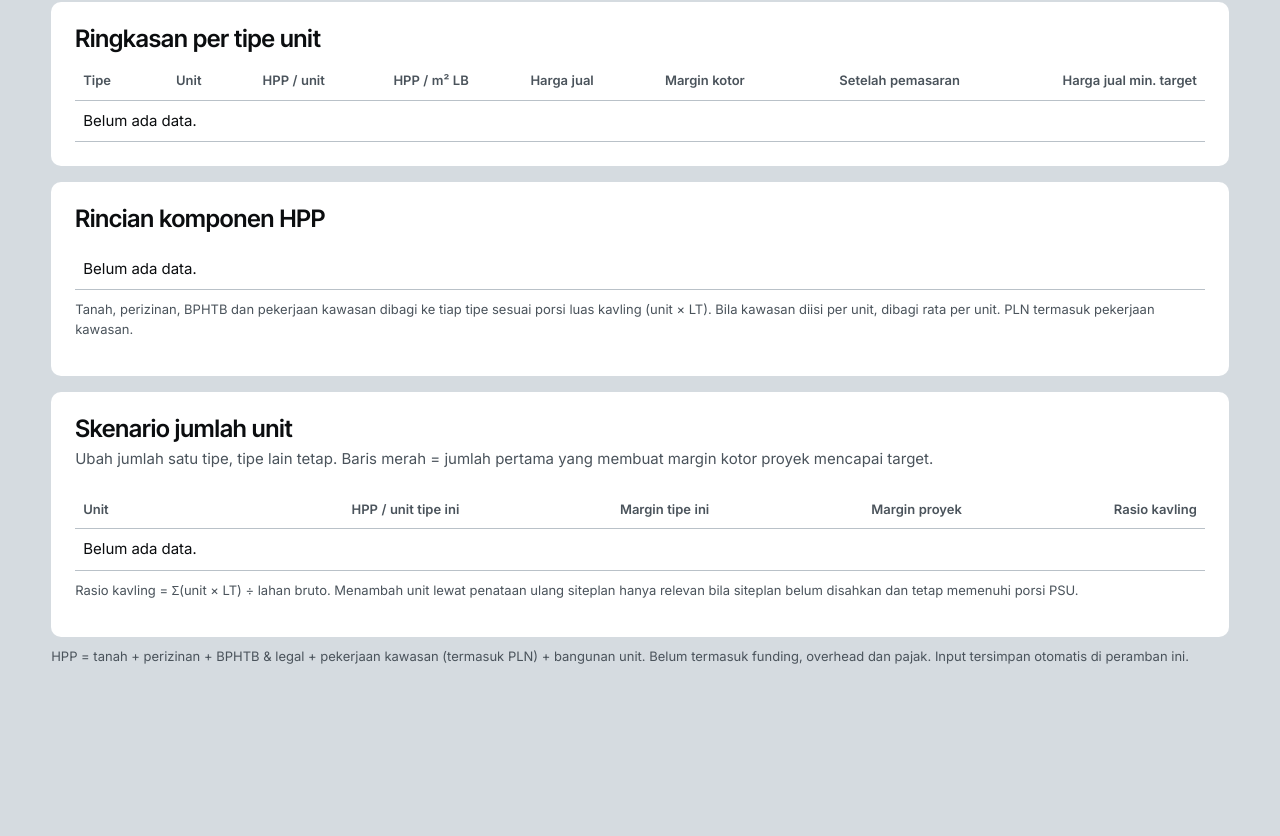
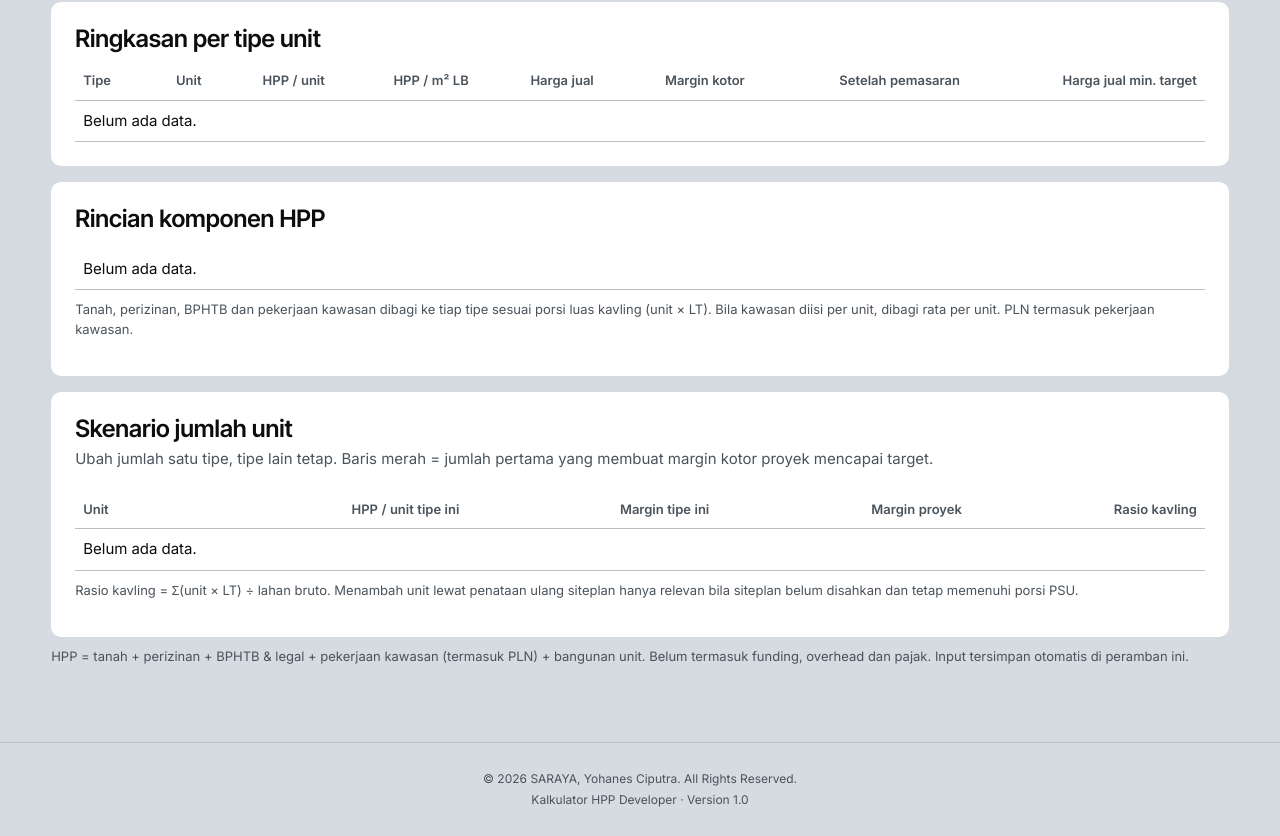
Before and after one commit to odenburg-dev/Kalkulator-HPP-Developer, a plain HTML site: page index.html in a window 1280 px wide. Shown: the part 1691-2527 px from the top of the page. Before the commit the page ends 2409 px from the top, so only its background shows below. Drawn offline with Linux system fonts and the light colour scheme.

Commit message:
Update index.html
Footer

```diff
--- a/index.html
+++ b/index.html
@@ -95,6 +95,19 @@ tr.hit td{background:var(--hit)}
 @media(max-width:900px){.grid{grid-template-columns:minmax(0,1fr)}.read{position:static}}
 @media(max-width:600px){.fields{grid-template-columns:minmax(0,1fr)}.ri{grid-template-columns:minmax(0,1fr) minmax(0,1fr) 40px;padding-bottom:8px;border-bottom:1px solid var(--line)}.ri .u{grid-column:1/3}.ri .j{grid-column:1/3;text-align:left}.rh{display:none}table{font-size:13px}.stack thead{display:none}.stack tr{display:grid;padding-block:10px;border-bottom:1px solid var(--line)}.stack td{display:flow-root;border:0;padding:3px 0;padding-inline-start:9em;text-align:start}.stack td::before{content:attr(data-l);float:inline-start;width:8.5em;margin-inline-start:-9em;white-space:normal;color:var(--mute)}.stack td:empty{display:none}}
 @media(prefers-reduced-motion:reduce){*{transition:none!important}}
+
+
+.footer{
+  text-align:center;
+  padding:24px 16px;
+  color:var(--mute);
+  font-size:12px;
+  border-top:1px solid var(--line);
+  margin-top:24px;
+}
+.footer p{margin:3px 0}
+
+
 </style>
 <script>new MutationObserver(()=>{for(const c of document.querySelectorAll('.stack td:not([data-l])')){let i=0,p=c;while(p=p.previousElementSibling)i+=p.colSpan;c.dataset.l=c.closest('table').rows[0].cells[i]?.textContent||''}}).observe(document,{childList:true,subtree:true})</script>
 </head>
@@ -383,5 +396,13 @@ renderForm();calc();
 window._t={get S(){return S},set S(v){S=v},model,calc};
 }
 </script>
+
+
+<footer class="footer">
+  <p>© 2026 SARAYA, Yohanes Ciputra. All Rights Reserved.</p>
+  <p>Kalkulator HPP Developer · Version 1.0</p>
+</footer>
+
+
 </body>
 </html>
```
